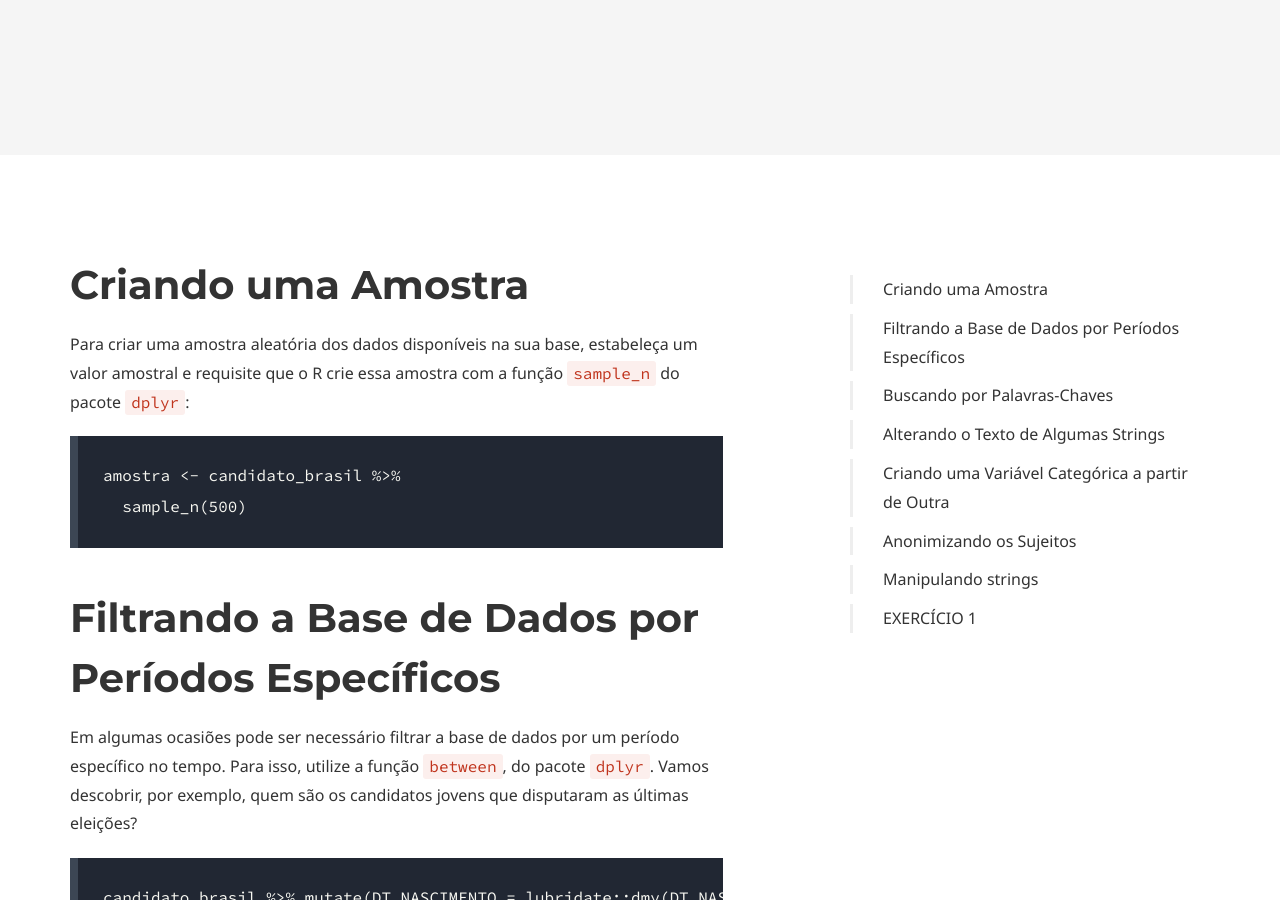
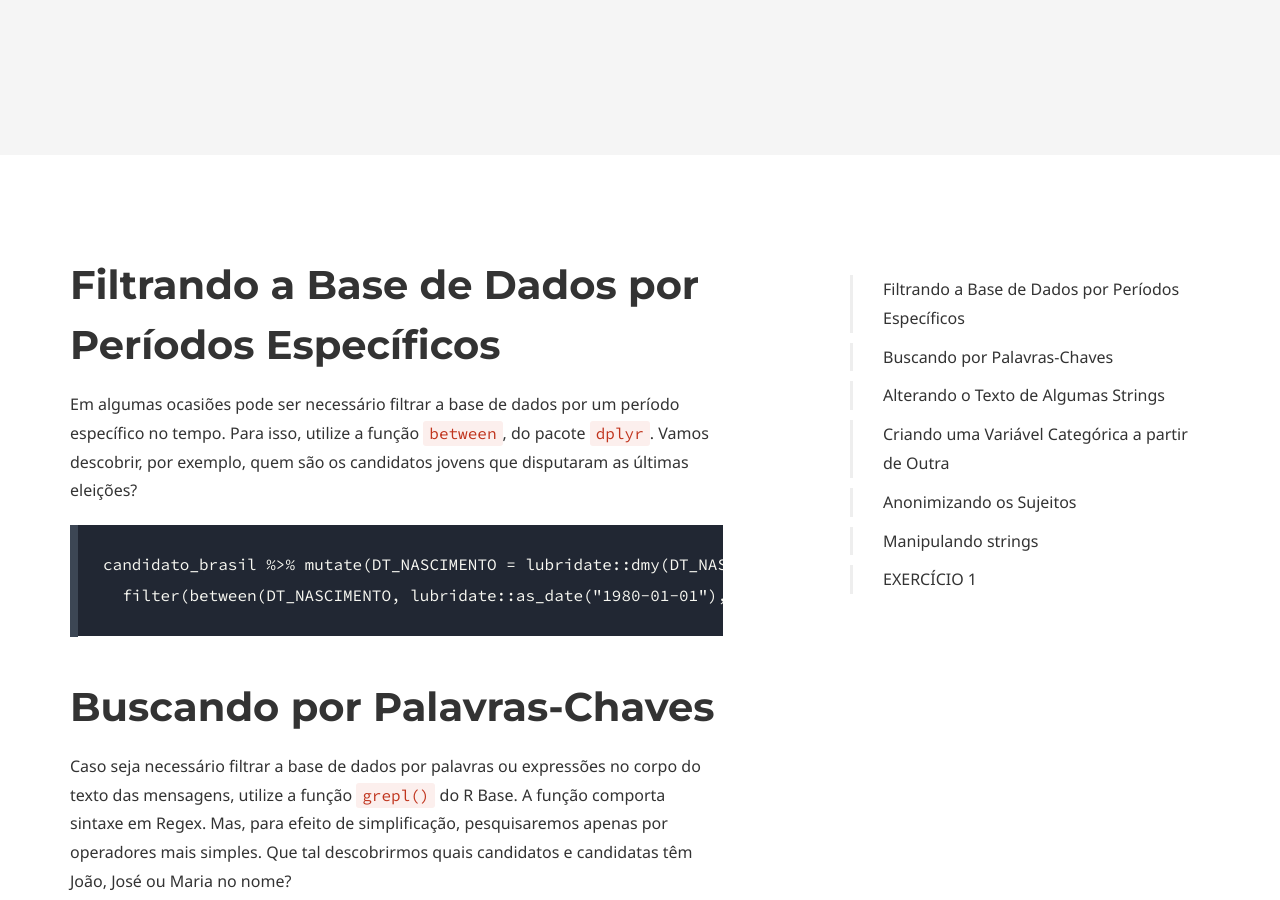
Before and after one commit to coLAB-UFF/docs, a Jekyll site: the page built from dataviz2_06.md, in a window 1280 px wide and 900 px high, scrolled down 439 px. Built offline with Jekyll 4.4.1, drawn with Linux system fonts in a browser that asks for light colours; some web fonts are replaced.

Commit message:
Update dataviz2_06.md

````diff
--- a/dataviz2_06.md
+++ b/dataviz2_06.md
@@ -29,15 +29,6 @@ page_nav:
 
 ---
 
-
-# Criando uma Amostra
-
-Para criar uma amostra aleatória dos dados disponíveis na sua base, estabeleça um valor amostral e requisite que o R crie essa amostra com a função `sample_n` do pacote `dplyr`:
-
-```
-amostra <- candidato_brasil %>%
-  sample_n(500)
-```
 
 # Filtrando a Base de Dados por Períodos Específicos
 
````
